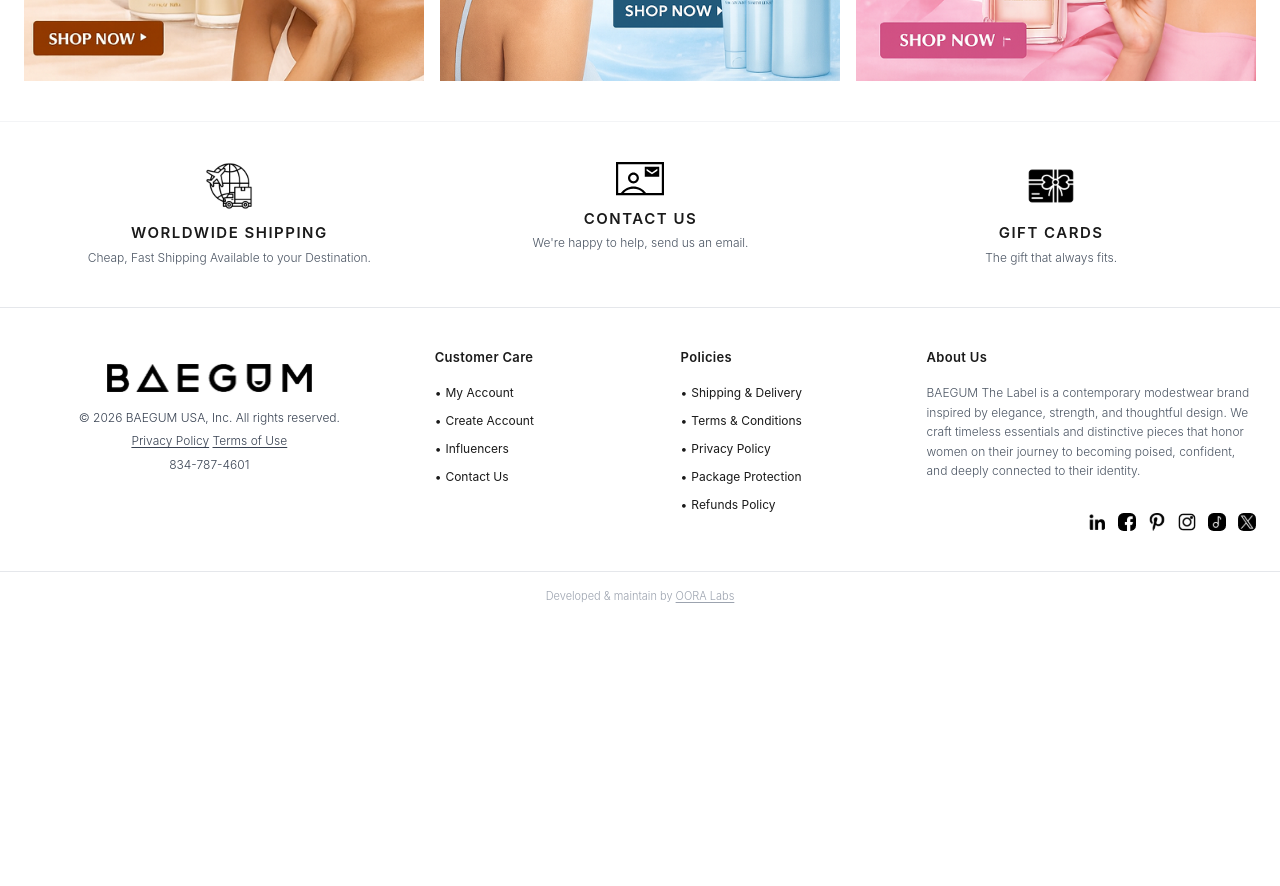
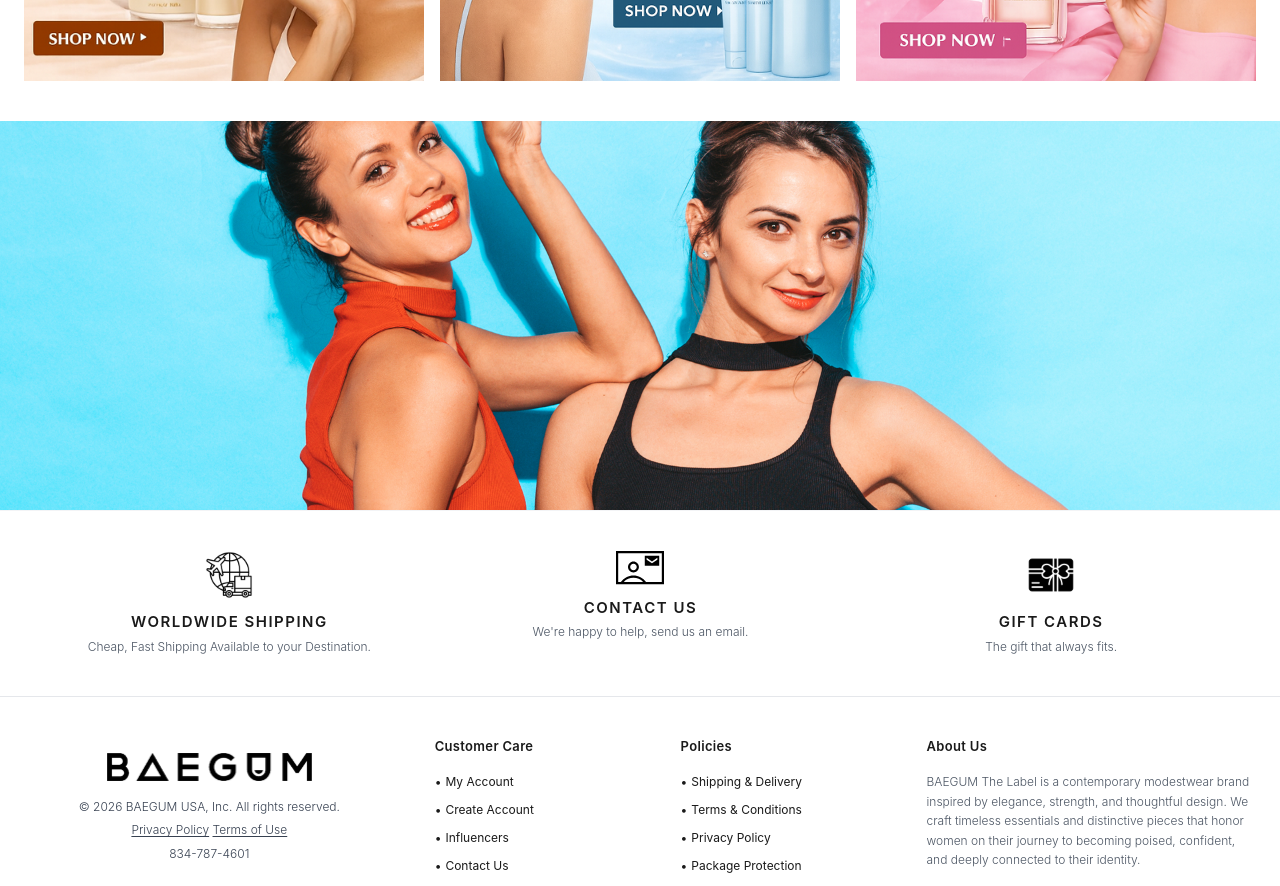
Before and after one commit to RubyLoom-Labs/Baegum-Website-FE, a React (Vite) app: page / in a window 1280 px wide. Shown: the part 1420-2306 px from the top of the page. Before the commit the page ends 2040 px from the top, so only its background shows below. Built offline with nearby package versions, Linux system fonts and the light colour scheme.

Commit message:
feat:Add Video banner to home page

```diff
--- a/src/pages/Home/Home.jsx
+++ b/src/pages/Home/Home.jsx
@@ -1,6 +1,7 @@
 import HeroBanner from './sections/HeroBanner'
 import TopTrends from './sections/TopTrends'
 import PromoBanners from './sections/PromoBanners'
+import VideoBanner from './sections/Videobanner'
 
 export default function Home() {
   return (
@@ -8,6 +9,7 @@ export default function Home() {
       <HeroBanner />
       <TopTrends />
       <PromoBanners />
+      <VideoBanner />
     </div>
   )
 }
--- /dev/null
+++ b/src/pages/Home/sections/Videobanner.jsx
@@ -0,0 +1,56 @@
+// ─────────────────────────────────────────────────────────────────────────────
+// 🗂️  ASSET CONFIG
+//
+//  Set USE_VIDEO to true when you have a video file ready.
+//  Set USE_VIDEO to false to show the fallback image instead.
+//
+//  Video:  src/assets/banners/video-banner.mp4
+//  Image:  src/assets/banners/video-banner.jpg  (fallback / placeholder)
+// ─────────────────────────────────────────────────────────────────────────────
+
+import bannerImage from "@/assets/banners/video-banner.png";
+// import bannerVideo from "@/assets/banners/video-banner.mp4";  // ← uncomment when ready
+
+const USE_VIDEO = false;  // ← switch to true when video is ready
+
+// ─────────────────────────────────────────────────────────────────────────────
+
+export default function VideoBanner() {
+  return (
+    <section
+      className="w-full mx-auto overflow-hidden"
+      style={{ maxWidth: "1920px" }}
+    >
+      {USE_VIDEO ? (
+        // ── VIDEO ─────────────────────────────────────────────────────────────
+        <video
+          autoPlay
+          muted
+          loop
+          playsInline
+          className="w-full object-cover"
+          style={{
+            display:   "block",
+            maxHeight: "600px",
+            // Mobile: no max height — fills naturally
+          }}
+        >
+          {/* <source src={bannerVideo} type="video/mp4" /> */}
+          Your browser does not support the video tag.
+        </video>
+      ) : (
+        // ── IMAGE FALLBACK ────────────────────────────────────────────────────
+        <img
+          src={bannerImage}
+          alt="Video Banner"
+          draggable={false}
+          className="w-full object-cover select-none"
+          style={{
+            display:   "block",
+            maxHeight: "600px",
+          }}
+        />
+      )}
+    </section>
+  );
+}
```
Also changed, not shown: src/assets/banners/video-banner.png (added).
